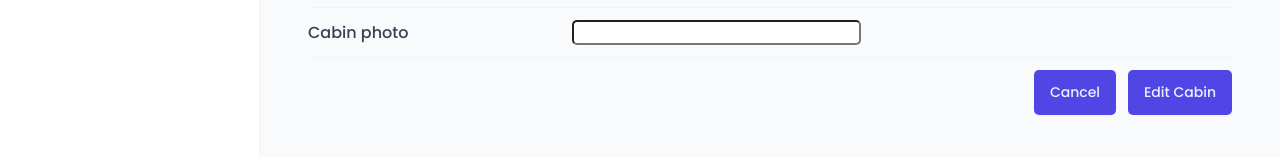
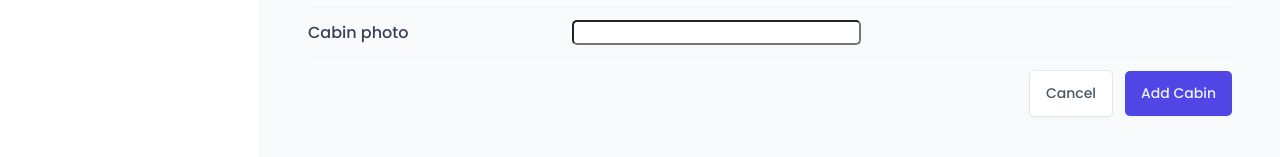
Before and after one commit to BobbyK1996/hotel-property-management-system, a React (Vite) app: page /cabins in a window 1280 px wide. Both pictures are taken after a click on the button "Add new cabin". Shown: the part 649-806 px from the top of the page. Built offline with nearby package versions, Linux system fonts and the light colour scheme; no server answers; the database is empty; a web font is replaced by a local one.

Commit message:
added access within the code to the data from submitted forms, using React Hook Form

```diff
--- a/src/features/cabins/CreateCabinForm.jsx
+++ b/src/features/cabins/CreateCabinForm.jsx
@@ -41,8 +41,12 @@ const Label = styled.label`
 function CreateCabinForm() {
   const { register, handleSubmit } = useForm();
 
+  function onSubmit(data) {
+    console.log(data);
+  }
+
   return (
-    <Form>
+    <Form onSubmit={handleSubmit(onSubmit)}>
       <FormRow>
         <Label htmlFor="name">Cabin name</Label>
         <Input type="text" id="name" {...register('name')} />
@@ -84,8 +88,10 @@ function CreateCabinForm() {
       </FormRow>
 
       <FormRow>
-        <Button>Cancel</Button>
-        <Button>Edit Cabin</Button>
+        <Button $variation="secondary" type="reset">
+          Cancel
+        </Button>
+        <Button>Add Cabin</Button>
       </FormRow>
     </Form>
   );
```
